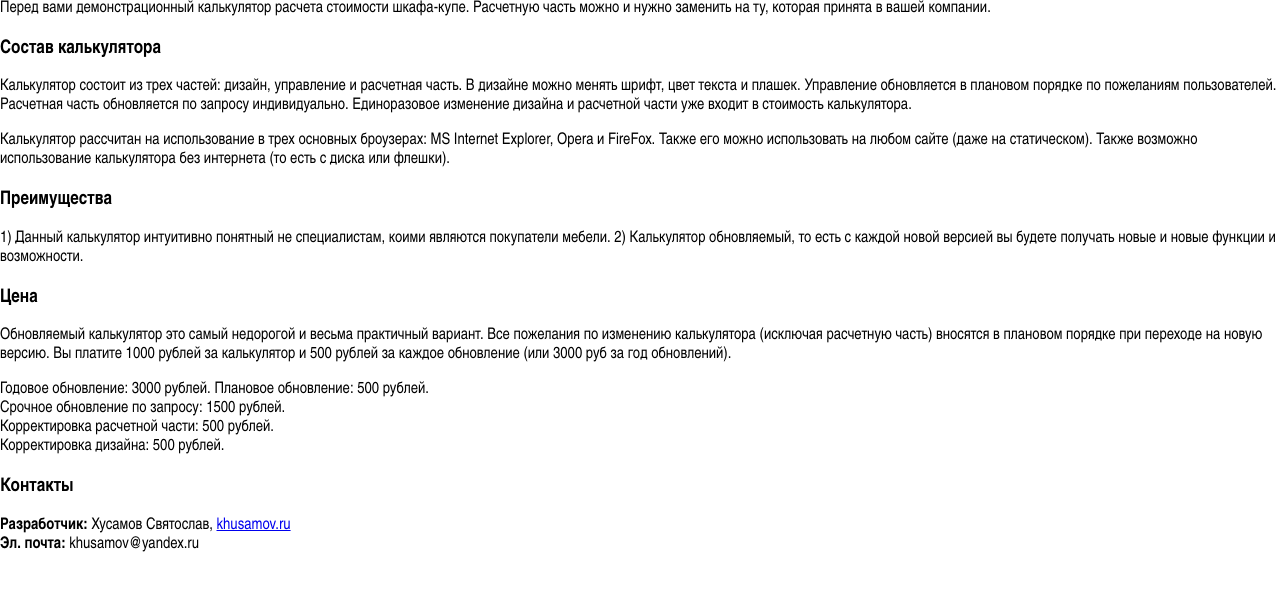
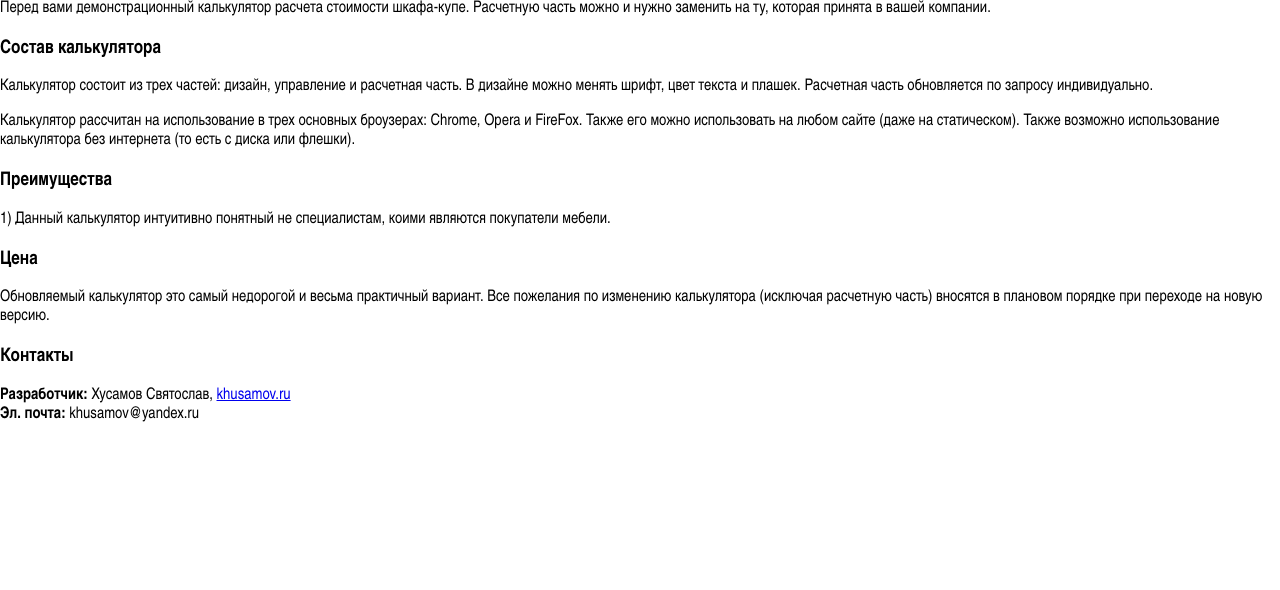
Before and after one commit to khusamov/wardrobe-calculator, a website: page com.html in a window 1280 px wide. Drawn offline with Linux system fonts and the light colour scheme.

Commit message:
Исправлено коммерческое предложение

```diff
--- a/com.html
+++ b/com.html
@@ -3,7 +3,7 @@
 <!-- В разработке принимал участие: Алексей Жаринов, alezh@inbox.ru -->
 <html lang="ru">
 	<head>
-		<title>Калькулятор расчета шкафа-купе - Шкафолог</title>
+		<title>Калькулятор расчета шкафа-купе</title>
 		<meta http-equiv="Content-Type" content="text/html; charset=utf-8" />
 		<link href="cupboard/cupboard.css" rel="stylesheet" type="text/css"/>
 	</head>
@@ -16,34 +16,23 @@
 	<h3>Состав калькулятора</h3>
 	<p>
 		Калькулятор состоит из трех частей: дизайн, управление и расчетная часть. В дизайне
-		можно менять шрифт, цвет текста и плашек. Управление обновляется в плановом порядке
-		по пожеланиям пользователей. Расчетная часть обновляется по запросу индивидуально.
-		Единоразовое изменение дизайна и расчетной части уже входит в стоимость калькулятора.
+		можно менять шрифт, цвет текста и плашек. Расчетная часть обновляется по запросу индивидуально.
 	</p>
 	<p>
-		Калькулятор рассчитан на использование в трех основных броузерах: MS Internet Explorer,
+		Калькулятор рассчитан на использование в трех основных броузерах: Chrome,
 		Opera и FireFox. Также его можно использовать на любом сайте (даже на статическом).
 		Также возможно использование калькулятора без интернета (то есть с диска или флешки).
 	</p>
 	<h3>Преимущества</h3>
 	<p>
 		1) Данный калькулятор интуитивно понятный не специалистам, коими являются покупатели
-		мебели. 2) Калькулятор обновляемый, то есть с каждой новой версией вы будете получать
-		новые и новые функции и возможности.
+		мебели.
 	</p>
 	<h3>Цена</h3>
 	<p>
 		Обновляемый калькулятор это самый недорогой и весьма практичный вариант. Все пожелания
 		по изменению калькулятора (исключая расчетную часть) вносятся в плановом порядке при
-		переходе на новую версию. Вы платите 1000 рублей за калькулятор и 500 рублей за каждое
-		обновление (или 3000 руб за год обновлений).
-	</p>
-	<p>
-		Годовое обновление: 3000 рублей.
-		Плановое обновление: 500 рублей.<br>
-		Срочное обновление по запросу: 1500 рублей.<br>
-		Корректировка расчетной части: 500 рублей.<br>
-		Корректировка дизайна: 500 рублей.
+		переходе на новую версию.
 	</p>
 	<h3>Контакты</h3>
 	<p>
```
